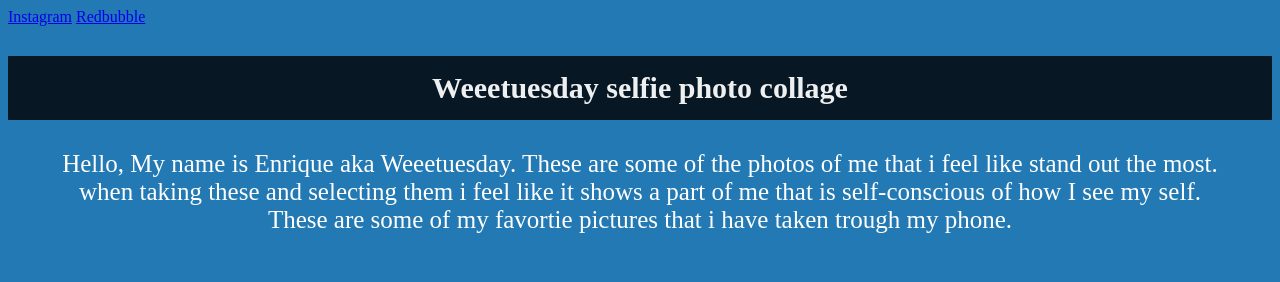
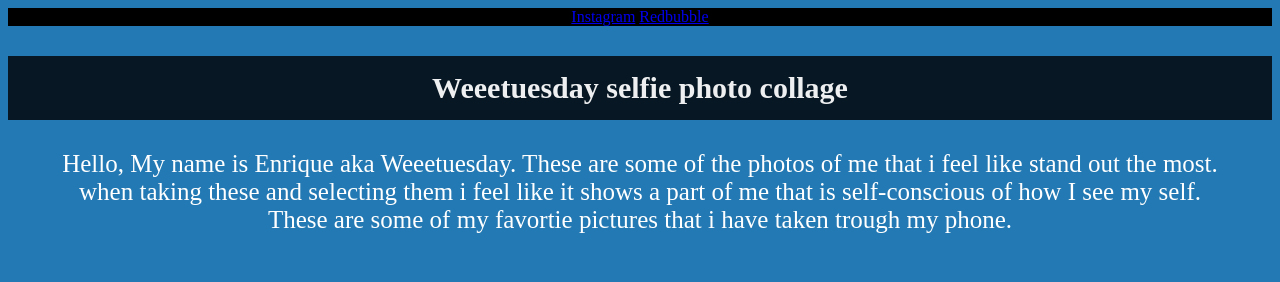
Before and after one commit to Enrique-T45/weeetuesday-site, a plain HTML site: page index.html in a window 1280 px wide. Shown: the top 282 px of the page. Drawn offline with Linux system fonts and the light colour scheme.

Commit message:
Update styles.css
added background color and color for the text. aswell as centering the text

```diff
--- a/styles.css
+++ b/styles.css
@@ -6,6 +6,13 @@ h1 {
     padding: 15px;
     color: rgba(255, 255, 255, 0.932);
     font-size: 30px;
+}
+
+/* nav */
+nav {
+    background-color: black;
+    color: white;
+    text-align: center;
 }
 
 
```
